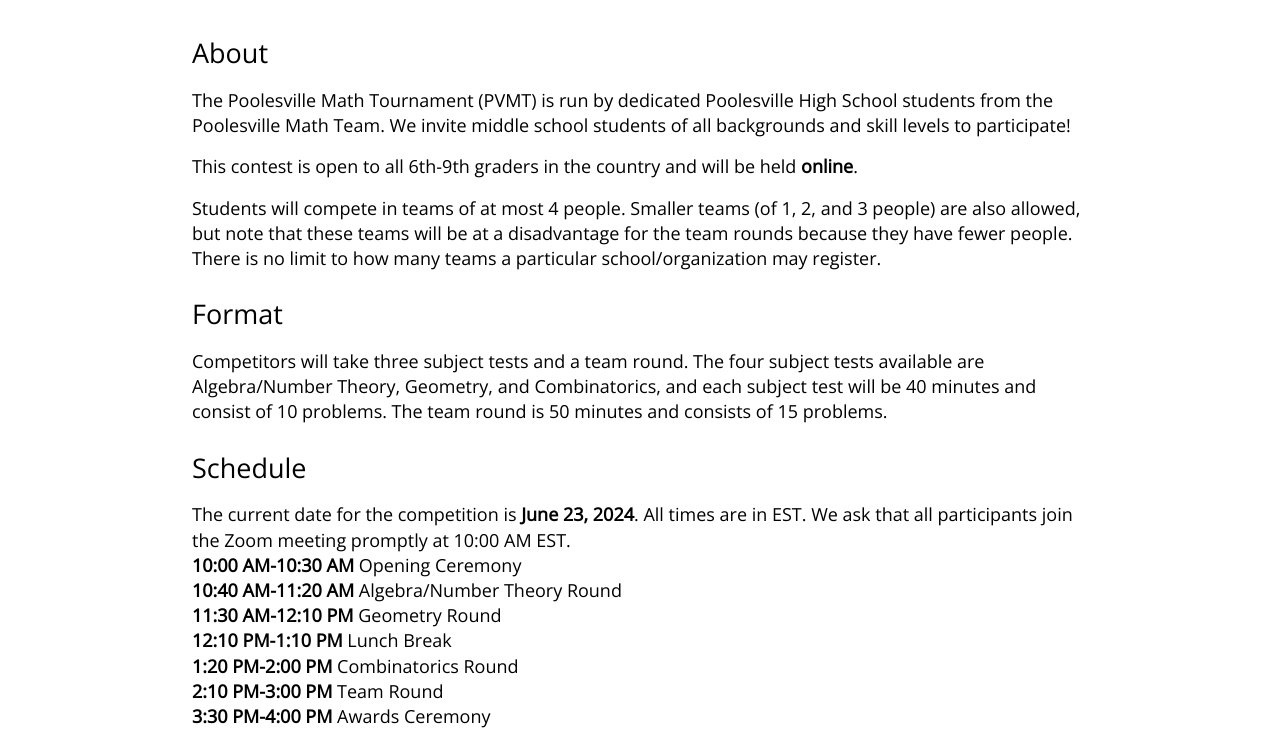
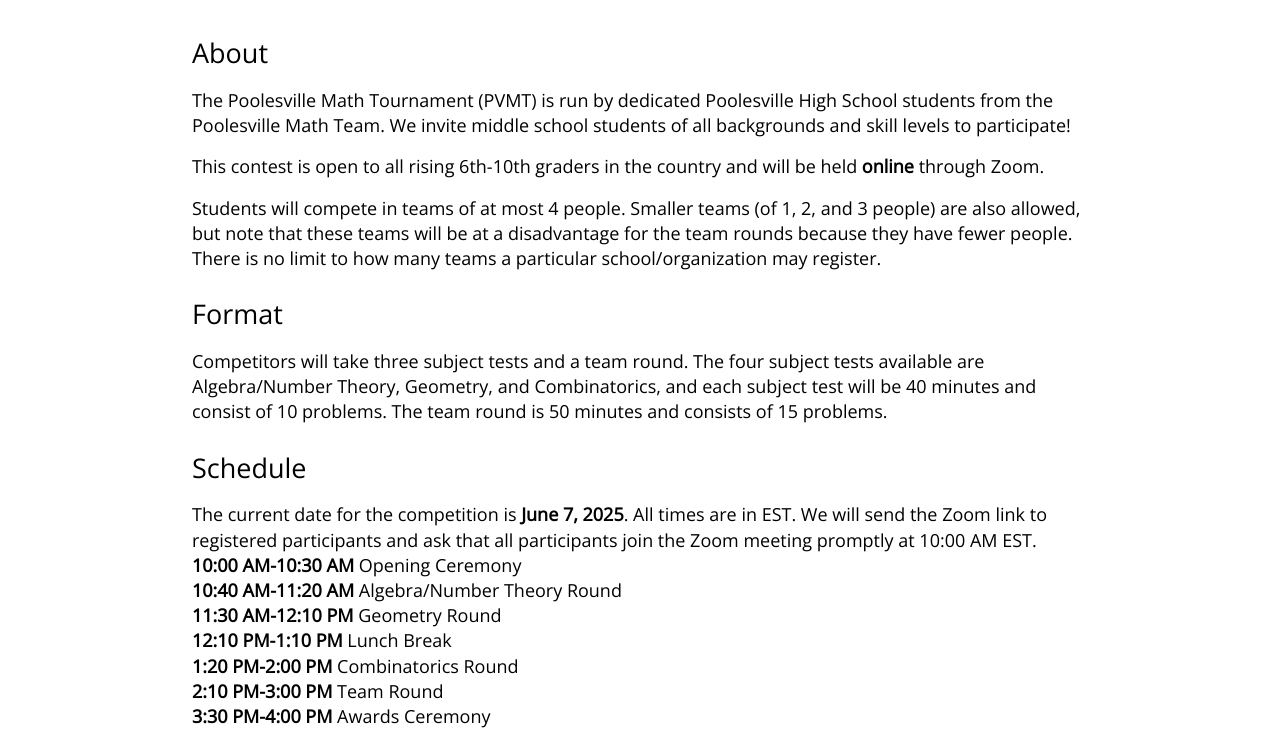
Before and after one commit to Stormersyle/PVMT, a website: page about.html in a window 1280 px wide. Shown: the part 86-839 px from the top of the page. Drawn offline with nearby package versions, Linux system fonts and the light colour scheme.

Commit message:
schedule

```diff
--- a/about.html
+++ b/about.html
@@ -52,7 +52,7 @@
         </p>
         <div class="linebreak-2"></div>
         <p>
-          This contest is open to all 6th-9th graders in the country and will be held <b>online</b>.
+          This contest is open to all rising 6th-10th graders in the country and will be held <b>online</b> through Zoom.
         </p>
         <div class="linebreak-2"></div>
         <p>
@@ -79,8 +79,8 @@
         <p class="u-ll">Schedule</p>
         <div class="linebreak-2"></div>
         <p>
-          The current date for the competition is <b>June 23, 2024</b>. All times are in EST.
-          We ask that all participants join the Zoom meeting promptly at 10:00 AM EST.
+          The current date for the competition is <b>June 7, 2025</b>. All times are in EST.
+          We will send the Zoom link to registered participants and ask that all participants join the Zoom meeting promptly at 10:00 AM EST.
         </p>
         <p>
         <b>10:00 AM-10:30 AM</b> Opening Ceremony<br />
```
